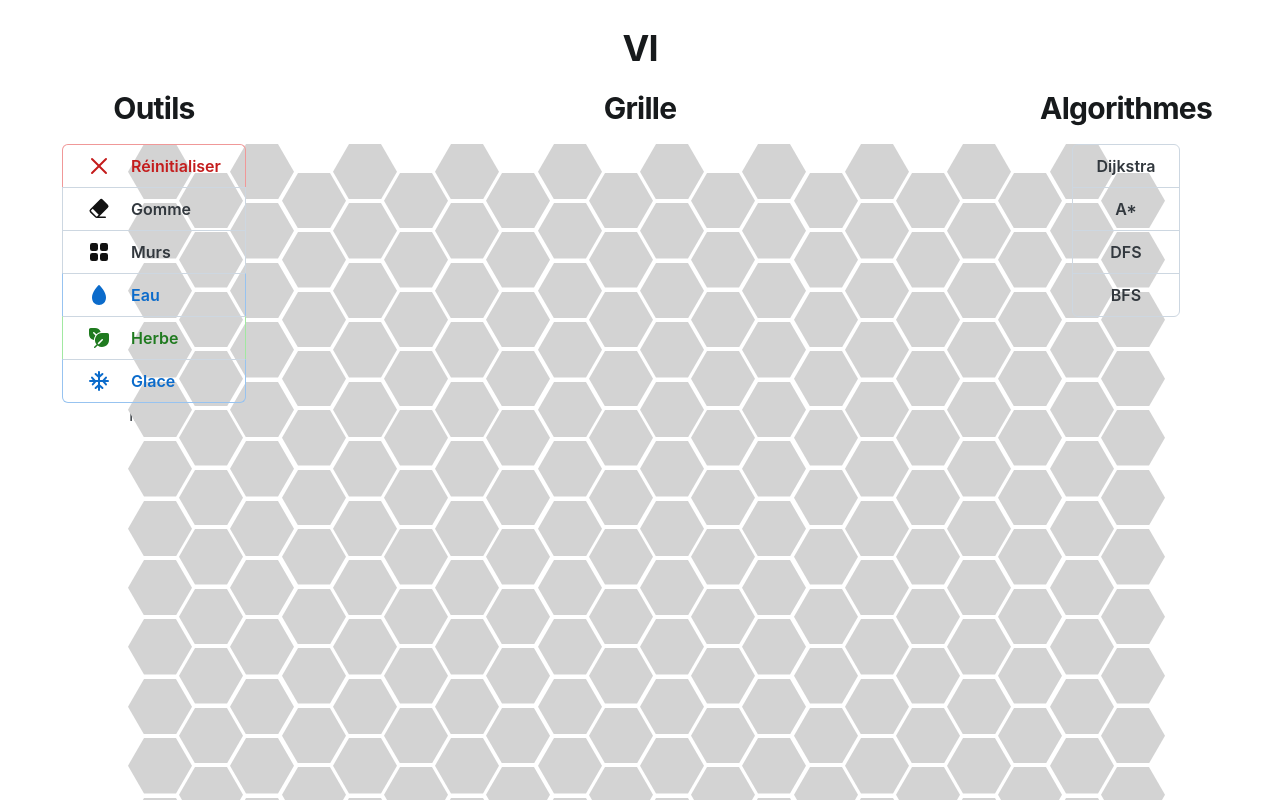
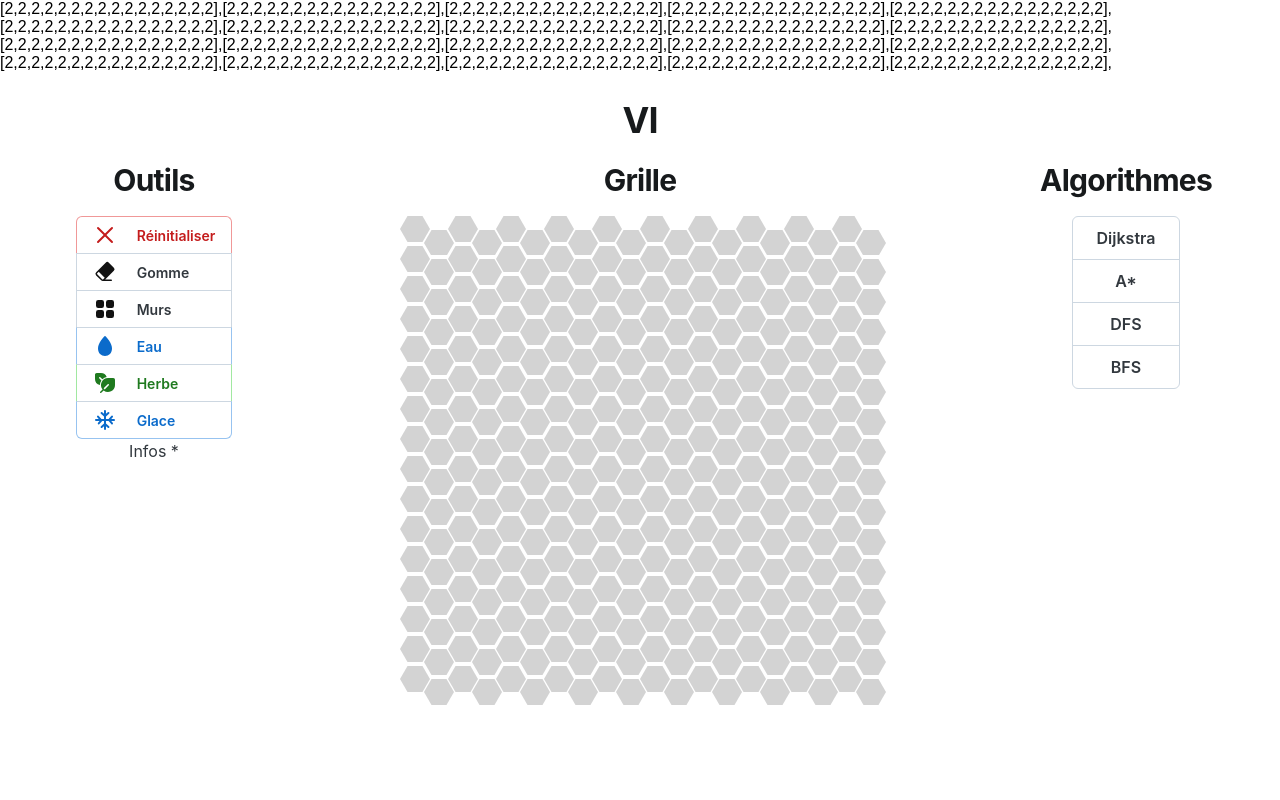
Before and after one commit to 444chak/VI, a Next.js app in the folder front-js/: page /home in a window 1280 px wide. Shown: the top 800 px of the page. Built offline with nearby package versions, Linux system fonts and the light colour scheme.

Commit message:
:art: | Ajout de la réactivité de la taille des éléments en fonction de la taille de l'écran et amélioration de la gestion des couleurs dans la grille

```diff
--- a/front-js/src/app/home/page.tsx
+++ b/front-js/src/app/home/page.tsx
@@ -11,11 +11,50 @@ import IceIcon from "../components/icons/Ice";
 import HerbIcon from "../components/icons/Herb";
 import WallIcon from "../components/icons/Wall";
 import Space from "../components/Space/Space";
+import useMediaQuery from "@mui/material/useMediaQuery";
 
 export default function Home() {
   const numberColumns = 20;
   const numberRows = 16;
-  const size = 64; // min 64
+  const isSmallScreen = useMediaQuery("(max-width:600px)");
+  const isMediumScreen = useMediaQuery("(max-width:960px)");
+  const isMediumLargeScreen = useMediaQuery("(max-width:1280px)");
+  const isLargeScreen = useMediaQuery("(max-width:1440px)");
+  const sizes = {
+    small: 20,
+    medium: 30,
+    mediumLarge: 30,
+    large: 40,
+    ultraLarge: 50,
+  };
+
+  const size = isSmallScreen
+    ? sizes.small
+    : isMediumScreen
+    ? sizes.medium
+    : isMediumLargeScreen
+    ? sizes.mediumLarge
+    : isLargeScreen
+    ? sizes.large
+    : sizes.ultraLarge;
+
+  const [grid, setGrid] = useState(Array(numberColumns * numberRows).fill(2));
+
+  const colors: { [key: number]: string } = {
+    1: "",
+    2: "black",
+    3: "blue",
+    4: "green",
+    5: "lightblue",
+  };
+
+  const colorValues: { [key: string]: number } = {
+    "": 2,
+    black: -1,
+    blue: 5,
+    green: 3,
+    lightblue: 1,
+  };
 
   // Gestion de l'état des couleurs pour chaque hexagone
   const [hexColors, setHexColors] = useState(
@@ -25,6 +64,7 @@ export default function Home() {
   // Réinitialise toutes les couleurs
   const resetColors = () => {
     setHexColors(Array(numberColumns * numberRows).fill(""));
+    setGrid(Array(numberColumns * numberRows).fill(2));
   };
 
   // Change la couleur d'un hexagone au clic
@@ -33,6 +73,11 @@ export default function Home() {
       const newColors = [...hexColors];
       newColors[index] = color;
       setHexColors(newColors);
+      setGrid((prevGrid) => {
+        const newGrid = [...prevGrid];
+        newGrid[index] = colorValues[color];
+        return newGrid;
+      });
     }
   };
 
@@ -77,14 +122,6 @@ export default function Home() {
   const [activeButton, setActiveButton] = useState(0);
   const [activeColor, setActiveColor] = useState("");
 
-  const colors: { [key: number]: string } = {
-    1: "",
-    2: "black",
-    3: "blue",
-    4: "green",
-    5: "lightblue",
-  };
-
   const handleOnActionButtons = (index: number) => {
     setActiveButton(activeButton === index ? 0 : index);
     setActiveColor(colors[index]);
@@ -92,13 +129,20 @@ export default function Home() {
 
   return (
     <>
+      {grid.map((value, index) => {
+        return index % numberRows === 0
+          ? `[${value},`
+          : index % numberRows === numberRows - 1
+          ? `${value}],`
+          : `${value},`;
+      })}
       <Box display="flex" flexDirection={"column"} alignItems={"center"}>
         <Typography level="h1" sx={{ mt: 3, mb: 2 }}>
           VI
         </Typography>
       </Box>
       <Grid2 container spacing={2}>
-        <Grid2 size={3}>
+        <Grid2 size={isMediumScreen ? 12 : 3}>
           <Box display="flex" flexDirection={"column"} alignItems={"center"}>
             <Typography level="h2" sx={{ mb: 2 }}>
               Outils
@@ -106,7 +150,17 @@ export default function Home() {
             {/*
                 TODO : Each child of a grid should have a unique key prop.
             */}
-            <ButtonGroup orientation="vertical" size="lg" variant="outlined">
+            <ButtonGroup
+              orientation="vertical"
+              variant="outlined"
+              size={
+                isSmallScreen
+                  ? "sm"
+                  : isMediumScreen || isMediumLargeScreen
+                  ? "md"
+                  : "lg"
+              }
+            >
               {[
                 {
                   color: "danger" as const,
@@ -114,7 +168,7 @@ export default function Home() {
                   tooltip: "Réinitialise tous les hexagones",
                   onClick: resetColors,
                   variant: "soft",
-                  startDecorator: <CrossIcon color="#C41C1C" />
+                  startDecorator: <CrossIcon color="#C41C1C" />,
                 },
                 {
                   color: "neutral" as const,
@@ -128,7 +182,7 @@ export default function Home() {
                   label: "Murs",
                   tooltip: "Empêche le passage",
                   onClick: () => handleOnActionButtons(2),
-                  startDecorator: <WallIcon color="#121212" />
+                  startDecorator: <WallIcon color="#121212" />,
                 },
 
                 {
@@ -136,21 +190,21 @@ export default function Home() {
                   label: "Eau",
                   tooltip: "Ralenti, ajoute 5 points au chemin",
                   onClick: () => handleOnActionButtons(3),
-                  startDecorator: <WaterIcon color="#0B6BCB" />
+                  startDecorator: <WaterIcon color="#0B6BCB" />,
                 },
                 {
                   color: "success" as const,
                   label: "Herbe",
                   tooltip: "Ralenti, ajoute 3 point au chemin",
                   onClick: () => handleOnActionButtons(4),
-                  startDecorator: <HerbIcon color="#1F7A1F" />
+                  startDecorator: <HerbIcon color="#1F7A1F" />,
                 },
                 {
                   color: "primary" as const,
                   label: "Glace",
                   tooltip: "Accelère, enlève 1 point au chemin",
                   onClick: () => handleOnActionButtons(5),
-                  startDecorator: <IceIcon color="#0B6BCB" />
+                  startDecorator: <IceIcon color="#0B6BCB" />,
                 },
               ].map((buttonProps, index) => (
                 <Tooltip
@@ -174,7 +228,7 @@ export default function Home() {
                     startDecorator={buttonProps.startDecorator}
                     sx={{
                       "--Button-gap": "20px",
-                      justifyContent : "left"
+                      justifyContent: "left",
                     }}
                   >
                     {buttonProps.label}
@@ -193,7 +247,7 @@ export default function Home() {
             </Space>
           </Box>
         </Grid2>
-        <Grid2 size={6}>
+        <Grid2 size={isMediumScreen ? 12 : 6}>
           {/* Grille principale */}
 
           <Box
@@ -241,7 +295,7 @@ export default function Home() {
             </Box>
           </Box>
         </Grid2>
-        <Grid2 size={3}>
+        <Grid2 size={isMediumScreen ? 12 : 3}>
           <Box display="flex" flexDirection={"column"} alignItems={"center"}>
             <Typography level="h2" sx={{ mb: 2 }}>
               Algorithmes
```
